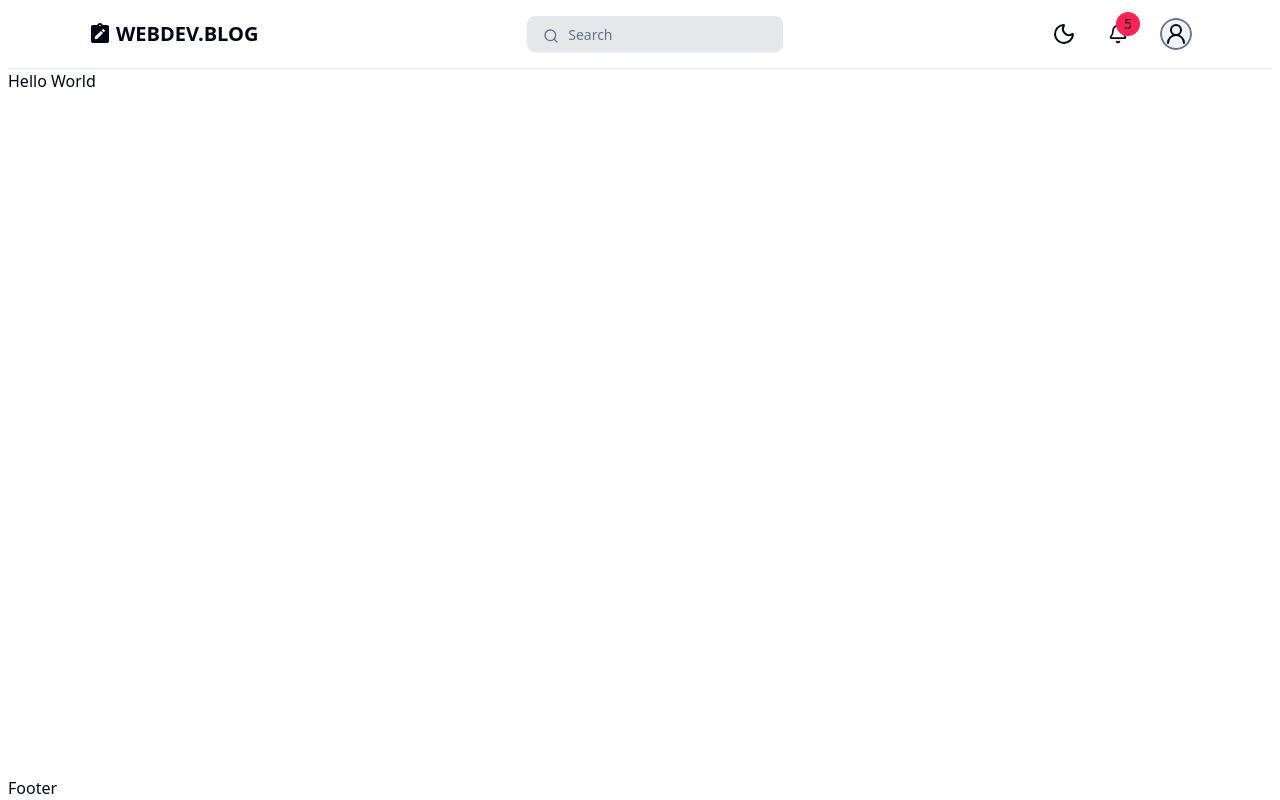
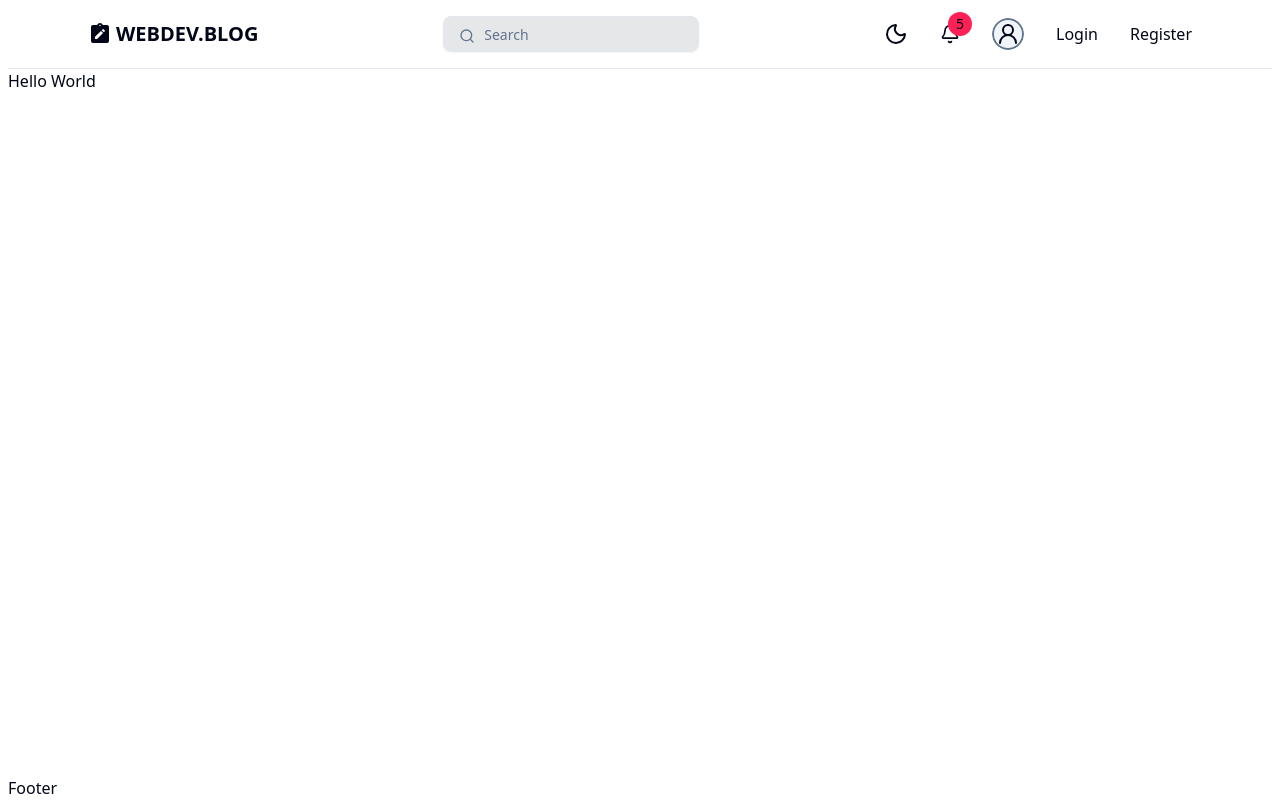
Before and after one commit to HoTienQuoc/NextjsBlog, a Next.js app in the folder nextjsblog/: page / in a window 1280 px wide. Built offline with nearby package versions, Linux system fonts and the light colour scheme.

Commit message:
create register login and user pages

```diff
--- a/nextjsblog/components/layout/NavBar.tsx
+++ b/nextjsblog/components/layout/NavBar.tsx
@@ -4,6 +4,8 @@ import SearchInput from "./SearchInput";
 import ThemeToggle from "./ThemeToggle";
 import { MdNoteAlt } from "react-icons/md";
 import UserButton from "./UserButton";
+import Link from "next/link";
+
 
 
 
@@ -21,6 +23,11 @@ const Navbar = () => {
                         <ThemeToggle/>
                         <Notifications/>
                         <UserButton/>
+                        <>
+                            <Link href='/login'>Login</Link>
+                            <Link href='/register'>Register</Link>
+                            {/* <RegisterButton/> */}
+                        </>
                     </div>
                 </div>
             </Container>
```
